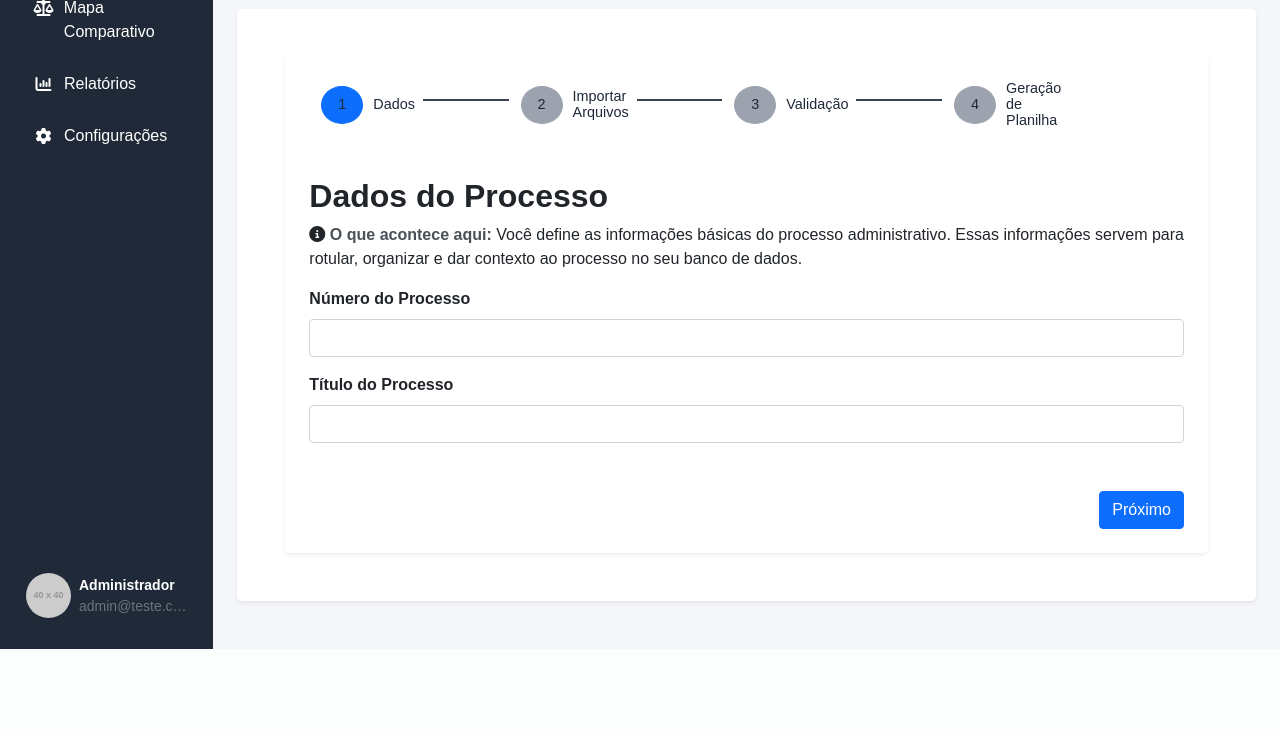
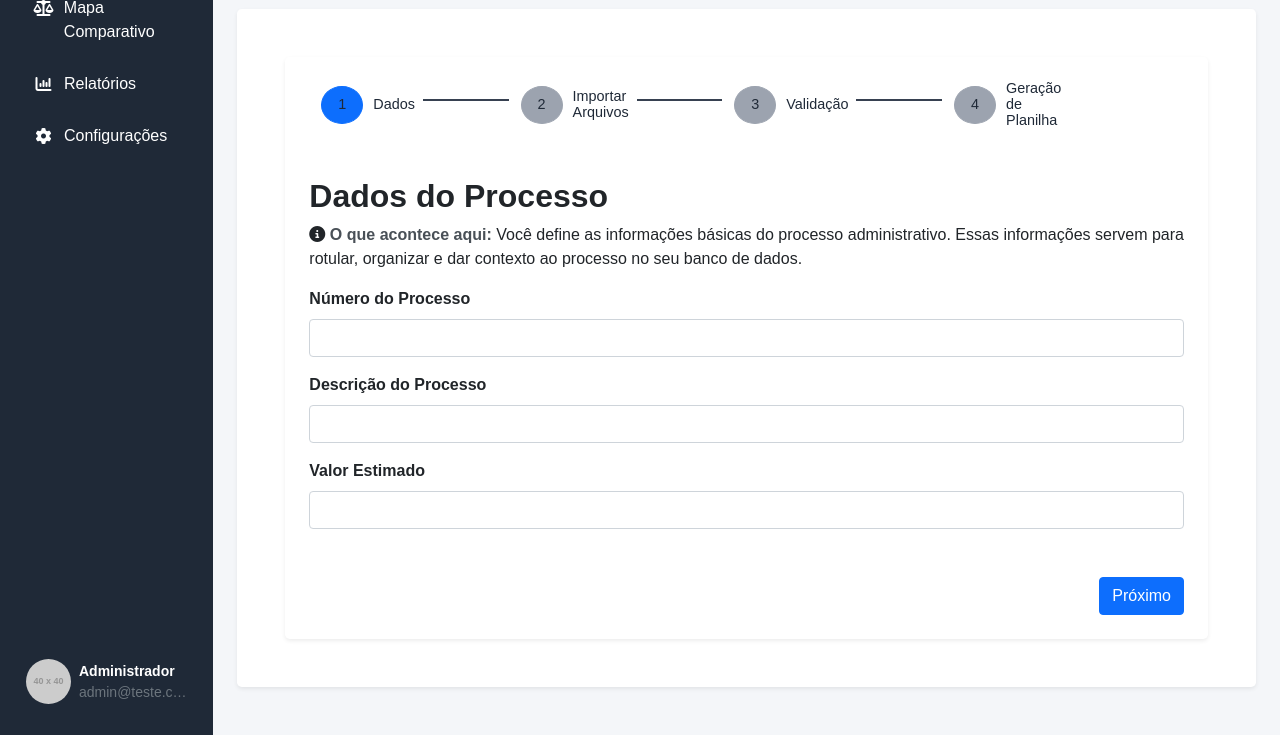
Before and after one commit to TamiresMusafir/arsenal, a Django app: page /processos/novo/ in a window 1280 px wide. Shown: the part 359-1094 px from the top of the page. Before the commit the page ends 1008 px from the top, so only its background shows below. Run offline with Django 5.2, Linux system fonts and the light colour scheme; grey boxes labelled with a size stand in for pictures from a placeholder-image service; some libraries are stand-ins or nearby versions.

Commit message:
Update novoprocesso.html

```diff
--- a/processos/templates/novoprocesso.html
+++ b/processos/templates/novoprocesso.html
@@ -17,7 +17,7 @@
           </div>
         </section>
 
-        <!-- 1. Seção de Criação de Novo Processo -->
+        <!-- 2. Seção de Criação de Novo Processo -->
         <section class="p-5 mb-4 bg-white rounded-3 shadow-sm border-0 d-flex flex-column flex-lg-row align-items-center justify-content-between gap-4">
           <div class="rounded-3 shadow-sm p-4 w-100">
             <div class="d-lg-none mb-2 mt-2 text-muted small">
@@ -47,7 +47,8 @@
               </div>
             </div>
             <!-- PASSO 1 -->
-            <form id="wizardForm" novalidate>
+            <form id="wizardForm" method="POST" enctype="multipart/form-data" novalidate>
+              {% csrf_token %}
               <div class="wizard-content active">
                 <h2 class="fw-bold">Dados do Processo</h2>
                 <p>
@@ -57,18 +58,23 @@
                 </p>
                 <div class="mb-3">
                   <label class="form-label fw-bold">Número do Processo</label>
-                  <input type="text" class="form-control" required>
+                  <input type="text" class="form-control" name="numero" required>
                   <div class="invalid-feedback">
                     <p>Informe o número do processo.</p>
                   </div>
                 </div>
                 <div class="mb-3">
-                  <label class="form-label fw-bold">Título do Processo</label>
-                  <input
-                    class="form-control"
-                    required>
+                  <label class="form-label fw-bold">Descrição do Processo</label>
+                  <input class="form-control" name="descricao" required>
                   <div class="invalid-feedback">
                     Informe o objeto.
+                  </div>
+                </div>
+                <div class="mb-3">
+                  <label class="form-label fw-bold">Valor Estimado</label>
+                  <input class="form-control" name="valor_estimado" required>
+                  <div class="invalid-feedback">
+                    Informe o valor Estimado.
                   </div>
                 </div>
               </div>
@@ -80,7 +86,7 @@
                   <strong class="wizard-info-title"> O que acontece aqui:</strong>
                   O usuário realiza o envio do pacote de arquivos compactados (geralmente em formato .tgz ou PDFs das propostas e e-mails). O Arsenal recebe esses arquivos e inicia uma varredura interna em segundo plano para identificar a estrutura de cada documento enviado.
                 </p>
-                <input type="file" class="form-control" required>
+                <input type="file" class="form-control" name="file" required>
               </div>
               <!-- PASSO 3 -->
               <div class="wizard-content">
```
